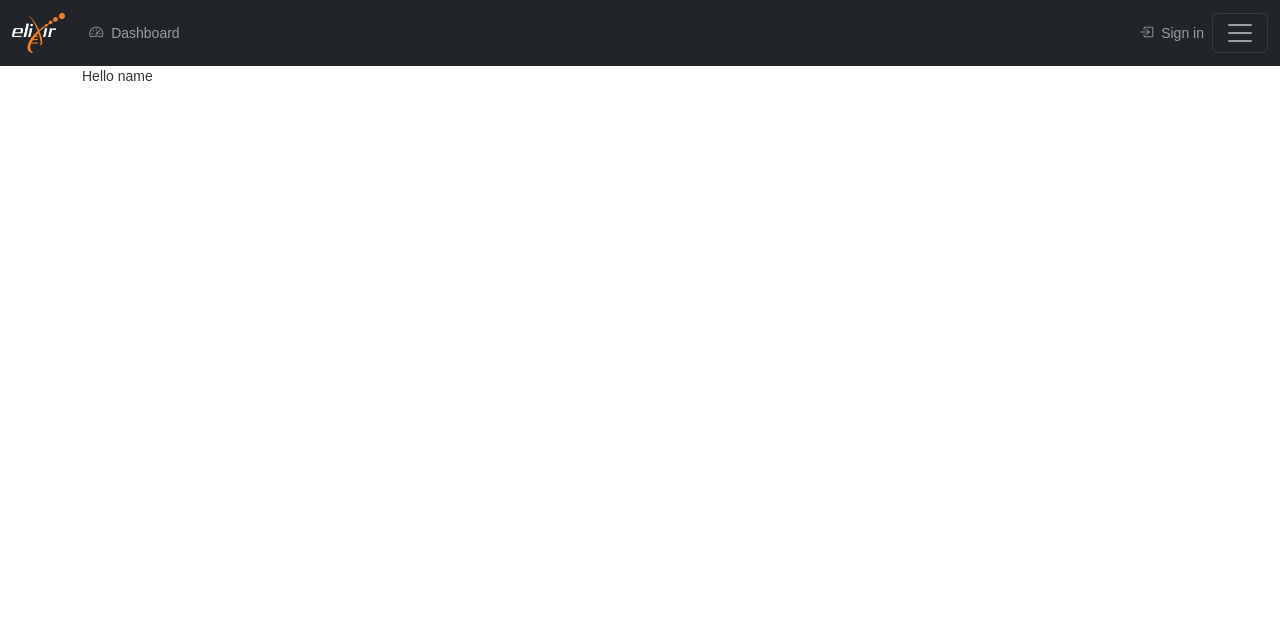
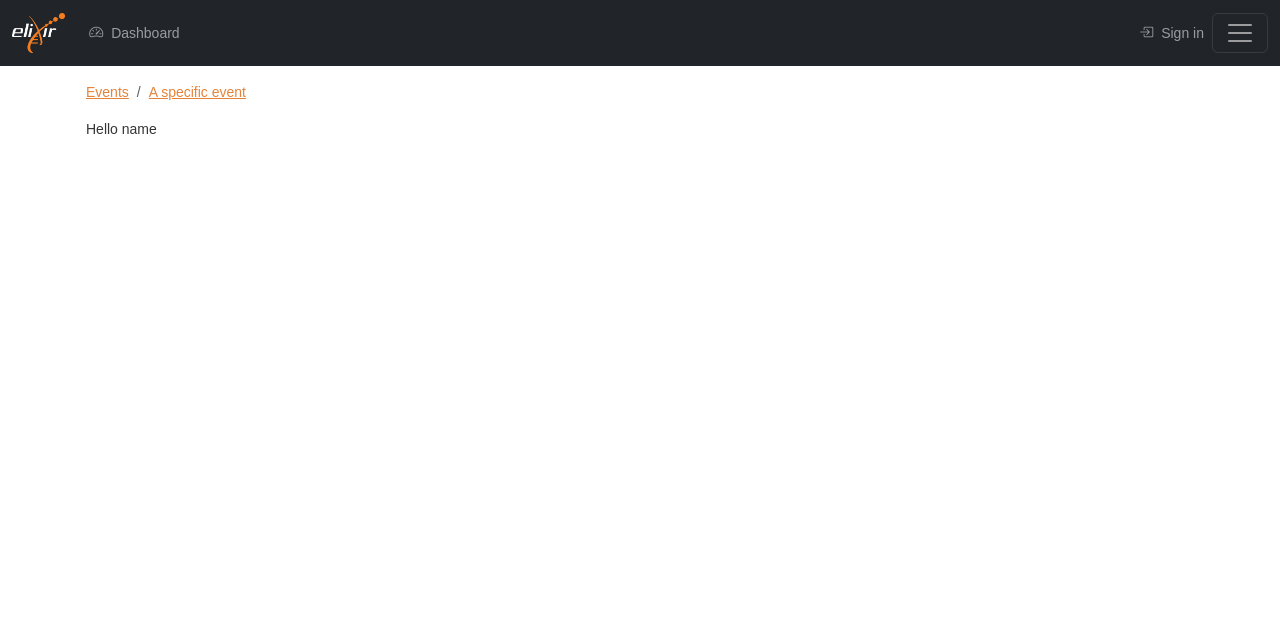
Before and after one commit to elixir-europe-training/Training-Metrics-Database, a Django app: page / in a window 1280 px wide. Shown: the top 625 px of the page. Run offline with Django 4.2, Linux system fonts and the light colour scheme; some libraries are stand-ins or nearby versions.

Commit message:
Add breadcrumbs to base template

```diff
--- a/templates/common/base.html
+++ b/templates/common/base.html
@@ -8,7 +8,8 @@
 </head>
 <body>
 {% include 'common/nav.html' %}
-<article class="container main-content">
+<article class="container main-content p-3">
+{% include 'common/breadcrumbs.html' %}
 {% block content %}
 
 {% endblock %}
--- /dev/null
+++ b/templates/common/breadcrumbs.html
@@ -0,0 +1,9 @@
+{% if breadcrumbs %}
+<nav aria-label="breadcrumb">
+    <ol class="breadcrumb">
+        {% for item in breadcrumbs %}
+        <li class="breadcrumb-item {{item.state}}"><a href="{{item.url}}">{{item.title}}</a></li>
+        {% endfor %}
+    </ol>
+</nav>
+{% endif %}
```
